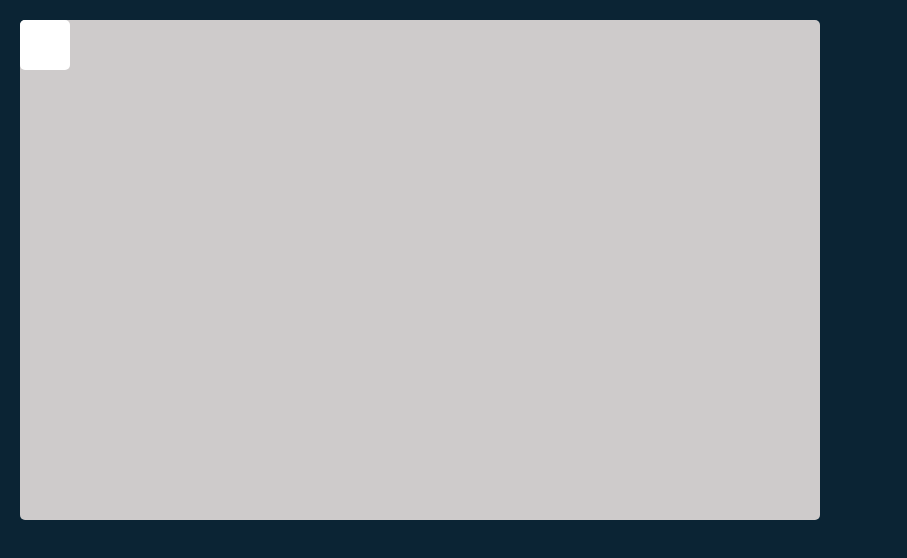
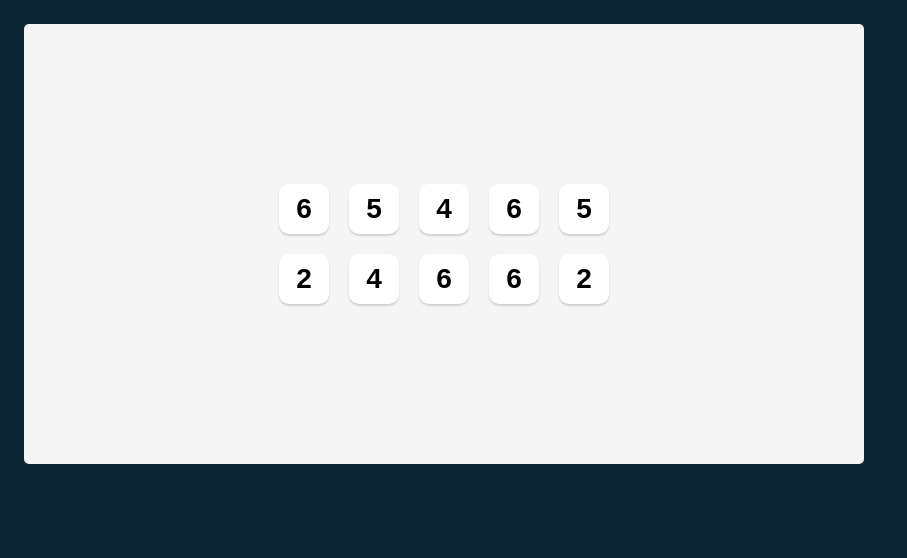
Before and after one commit to Culosride/Tenzies, a React (Vite) app: page / in a window 1280 px wide. Shown: the top 558 px of the page, without its empty margins (0-907 px from the left). Built offline with nearby package versions, Linux system fonts and the light colour scheme.

Commit message:
renders 10 dice with randomized values

```diff
--- a/app/App.jsx
+++ b/app/App.jsx
@@ -2,9 +2,18 @@ import React from 'react'
 import Die from '../app/components/Die.jsx'
 
 export default function App() {
+  const nArr = []
+
+  for (let i = 1; i <= 10; i++) {
+    nArr.push(Math.floor(Math.random()*(6-0)+1));
+  }
+  const dice = nArr.map((die, i)=> <Die value={die} key={i}/>)
+
     return (
-      <div className='container-main'>
-        <Die value=""/>
-      </div>
+      <section className='main-container'>
+        <div className='dice-container'>
+          {dice}
+        </div>
+      </section>
     )
 }
--- a/app/components/Die.jsx
+++ b/app/components/Die.jsx
@@ -1,7 +1,8 @@
-export default function Die() {
+export default function Die(props) {
+
   return (
       <div className="die">
-
+        <h3 className="number">{props.value}</h3>
       </div>
   )
 }
--- a/app/stylesheets/die.css
+++ b/app/stylesheets/die.css
@@ -1,6 +1,12 @@
 .die {
   height: 50px;
   width: 50px;
+  box-shadow: 0px 2px 2px rgba(0, 0, 0, 0.15);
+  border-radius: 10px;
+  display: flex;
+  justify-content: center;
+  align-items: center;
   background-color: white;
-  border-radius: 5px;
+  font-size: 1.5rem;
+  font-family: sans-serif;
 }
--- a/app/stylesheets/index.css
+++ b/app/stylesheets/index.css
@@ -9,12 +9,23 @@
 body {
   margin: 0;
   background-color: #0B2434;
-  padding: 20px;
+  padding: 24px;
 }
 
-.container-main {
-  background-color: #cecbcb;
-  height: 500px;
+.dice-container {
+  display: grid;
+  grid-template: auto auto / repeat(5, 1fr);
+  gap: 20px;
+}
+
+.main-container {
+  background-color: #F5F5F5;
+  height: 400px;
   max-width: 800px;
   border-radius: 5px;
+  padding: 20px;
+  display: flex;
+  flex-direction: column;
+  justify-content: center;
+  align-items: center;
 }
```
